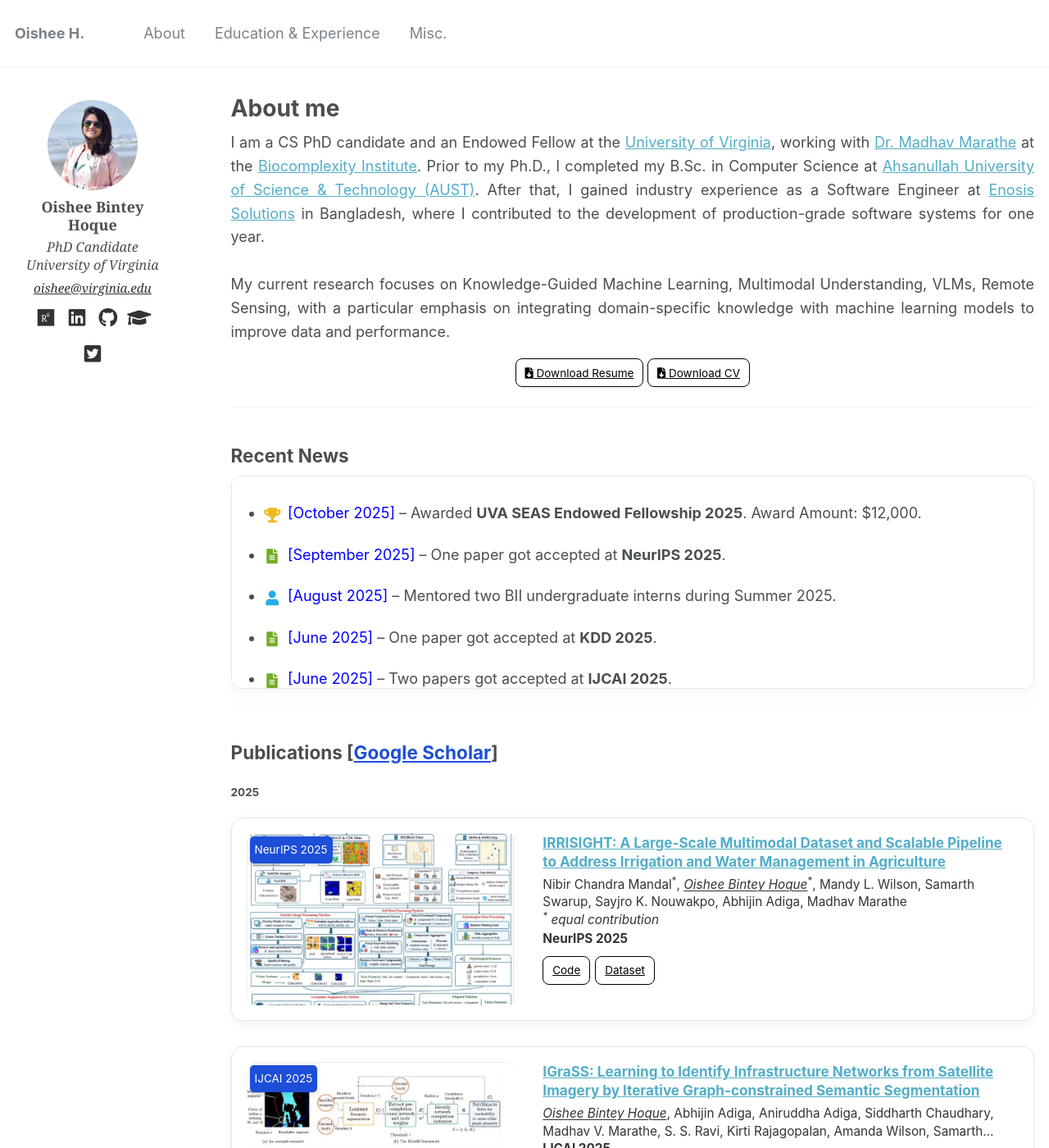
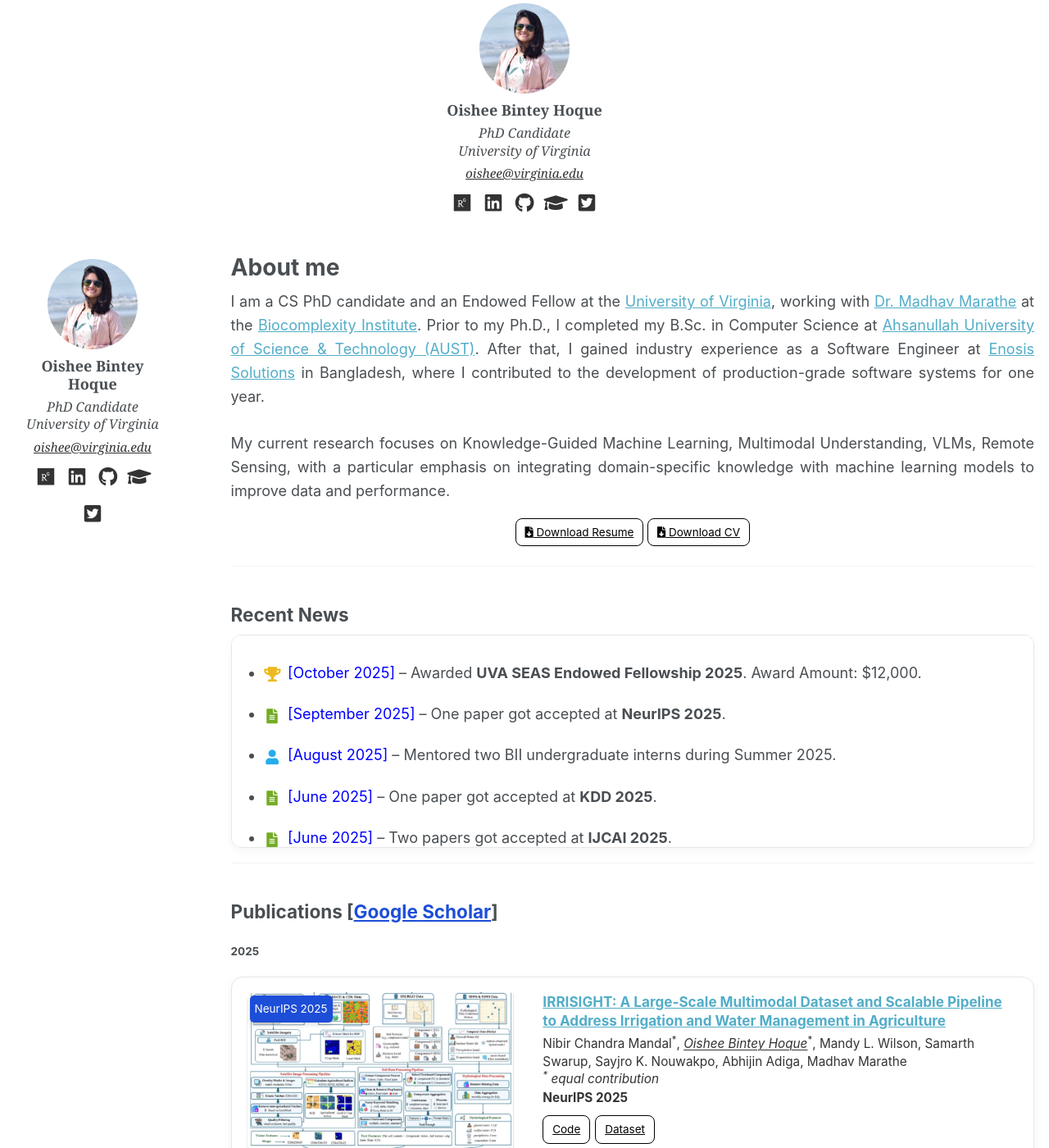
Before and after one commit to oishee-hoque/oishee-hoque.github.io, a Jekyll site: the page built from _pages/about.md, in a window 1280 px wide and 1400 px high. Shown: the whole window at 82% size. Built offline with Jekyll 4.4.1, drawn with Linux system fonts in a browser that asks for light colours.

Commit message:
navbar update 2

```diff
--- a/_includes/masthead.html
+++ b/_includes/masthead.html
@@ -1,48 +1,69 @@
 {% include base_path %}
 
-<style>
-  /* Mobile: hide all inline links; show only the toggle button */
-  @media (max-width: 768px) {
-    .greedy-nav .visible-links { display: none !important; }
-    .greedy-nav .greedy-nav__toggle { display: inline-flex !important; }
-  }
-</style>
+{% if page.author and site.data.authors[page.author] %}
+  {% assign author = site.data.authors[page.author] %}
+{% else %}
+  {% assign author = site.author %}
+{% endif %}
 
-<div class="masthead">
-  <div class="masthead__inner-wrap">
-    <div class="masthead__menu">
-      <nav id="site-nav" class="greedy-nav">
-        <!-- add the expected class + a11y bits -->
-        <button class="greedy-nav__toggle hidden" type="button" aria-label="Toggle menu">
-          <span class="navicon"></span>
-        </button>
+<!-- Center only this block with margin:auto; never touches masthead/nav -->
+<div itemscope itemtype="http://schema.org/Person"
+     style="text-align:center; max-width:560px; margin:0 auto; padding:4px 8px;">
 
-        <ul class="visible-links">
-          <li class="masthead__menu-item masthead__menu-item--lg">
-            <a href="{{ base_path }}/">{{ site.title }}</a>
-          </li>
-          {% for link in site.data.navigation.main %}
-            {% if link.url contains 'http' %}
-              {% assign domain = '' %}
-            {% else %}
-              {% assign domain = base_path %}
-            {% endif %}
-            <li class="masthead__menu-item"><a href="{{ domain }}{{ link.url }}">{{ link.title }}</a></li>
-          {% endfor %}
-        </ul>
+  <!-- Avatar -->
+  {% if author.avatar contains "://" %}
+    <img src="{{ author.avatar }}" alt="{{ author.name }}"
+         style="display:block; margin:0 auto 10px; width:110px; height:110px; border-radius:9999px; object-fit:cover;">
+  {% else %}
+    <img src="{{ author.avatar | prepend: "/images/" | prepend: base_path }}" alt="{{ author.name }}"
+         style="display:block; margin:0 auto 10px; width:110px; height:110px; border-radius:9999px; object-fit:cover;">
+  {% endif %}
 
-        <ul class="hidden-links hidden"></ul>
-      </nav>
-    </div>
-  </div>
+  <!-- Name -->
+  <h3 style="font-family:'Georgia', serif; font-size:1rem; font-weight:700; margin:.25rem 0 .35rem;">
+    {{ author.name }}
+  </h3>
+
+  <!-- Bio -->
+  {% if author.bio %}
+    <p style="font-style:italic; font-family:'Georgia', serif; font-size:.9rem; line-height:1.35; margin:.25rem 0;">
+      PhD Candidate<br>University of Virginia
+    </p>
+  {% endif %}
+
+  <!-- Email -->
+  {% if author.email %}
+    <p style="font-style:italic; font-family:'Georgia', serif; font-size:.85rem; margin:.25rem 0;">
+      <a href="mailto:{{ author.email }}" style="color:#333; text-decoration:underline;">{{ author.email }}</a>
+    </p>
+  {% endif %}
+
+  <!-- Social icons -->
+  <ul style="display:flex; justify-content:center; gap:10px; list-style:none; padding:0; margin:.6rem 0 0; flex-wrap:wrap;">
+    {% if author.researchgate %}
+      <li><a href="{{ author.researchgate }}" target="_blank" rel="noopener"
+             style="display:inline-flex; width:28px; height:28px; align-items:center; justify-content:center; color:#333; text-decoration:none;">
+             <i class="fab fa-researchgate" style="font-size:1.3rem;"></i></a></li>
+    {% endif %}
+    {% if author.linkedin %}
+      <li><a href="https://www.linkedin.com/in/{{ author.linkedin }}" target="_blank" rel="noopener"
+             style="display:inline-flex; width:28px; height:28px; align-items:center; justify-content:center; color:#333; text-decoration:none;">
+             <i class="fab fa-linkedin" style="font-size:1.3rem;"></i></a></li>
+    {% endif %}
+    {% if author.github %}
+      <li><a href="https://github.com/{{ author.github }}" target="_blank" rel="noopener"
+             style="display:inline-flex; width:28px; height:28px; align-items:center; justify-content:center; color:#333; text-decoration:none;">
+             <i class="fab fa-github" style="font-size:1.3rem;"></i></a></li>
+    {% endif %}
+    {% if author.googlescholar %}
+      <li><a href="{{ author.googlescholar }}" target="_blank" rel="noopener"
+             style="display:inline-flex; width:28px; height:28px; align-items:center; justify-content:center; color:#333; text-decoration:none;">
+             <i class="fas fa-graduation-cap" style="font-size:1.3rem;"></i></a></li>
+    {% endif %}
+    {% if author.twitter %}
+      <li><a href="https://twitter.com/{{ author.twitter }}" target="_blank" rel="noopener"
+             style="display:inline-flex; width:28px; height:28px; align-items:center; justify-content:center; color:#333; text-decoration:none;">
+             <i class="fab fa-twitter-square" style="font-size:1.3rem;"></i></a></li>
+    {% endif %}
+  </ul>
 </div>
-
-<!-- ensure the toggle is unhidden on mobile -->
-<script>
-  document.addEventListener('DOMContentLoaded', function () {
-    if (window.matchMedia('(max-width: 768px)').matches) {
-      var btn = document.querySelector('.greedy-nav .greedy-nav__toggle');
-      if (btn) btn.classList.remove('hidden');
-    }
-  });
-</script>
```
